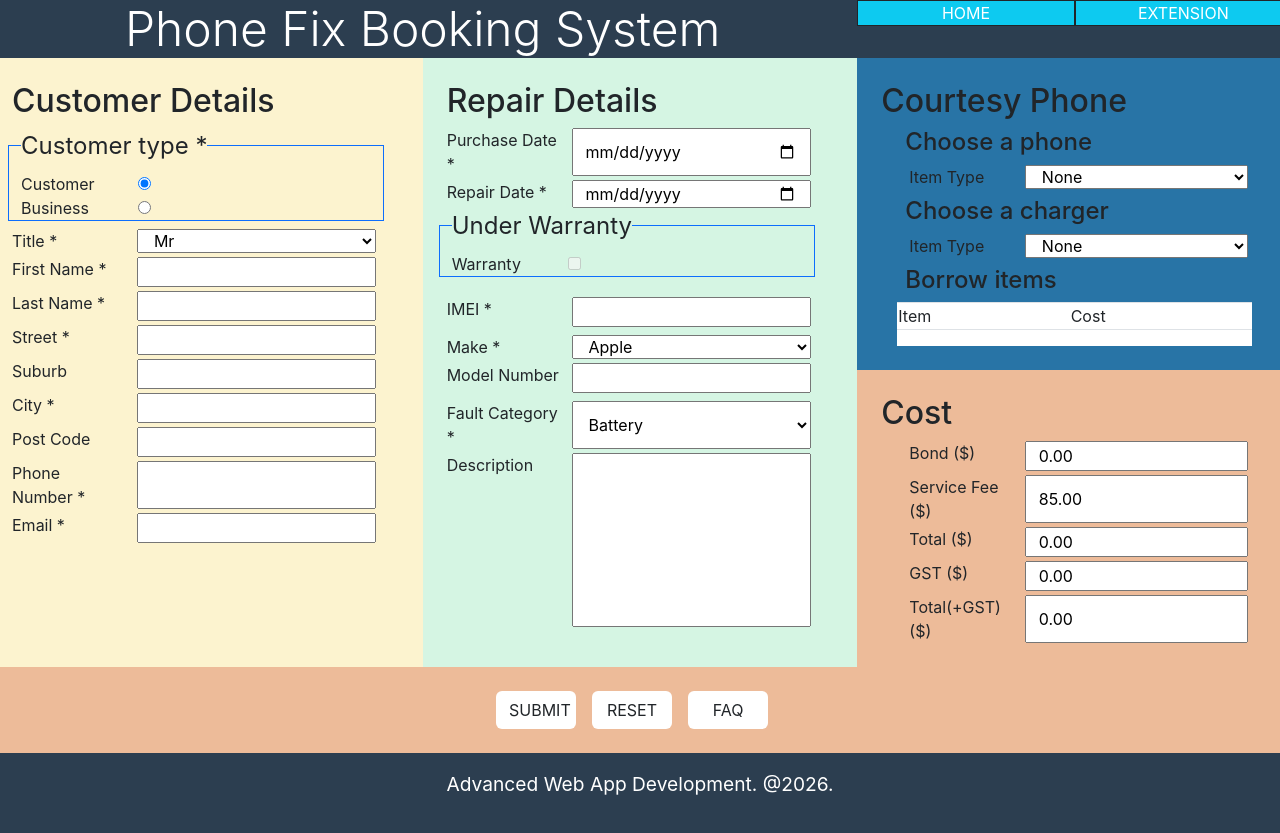
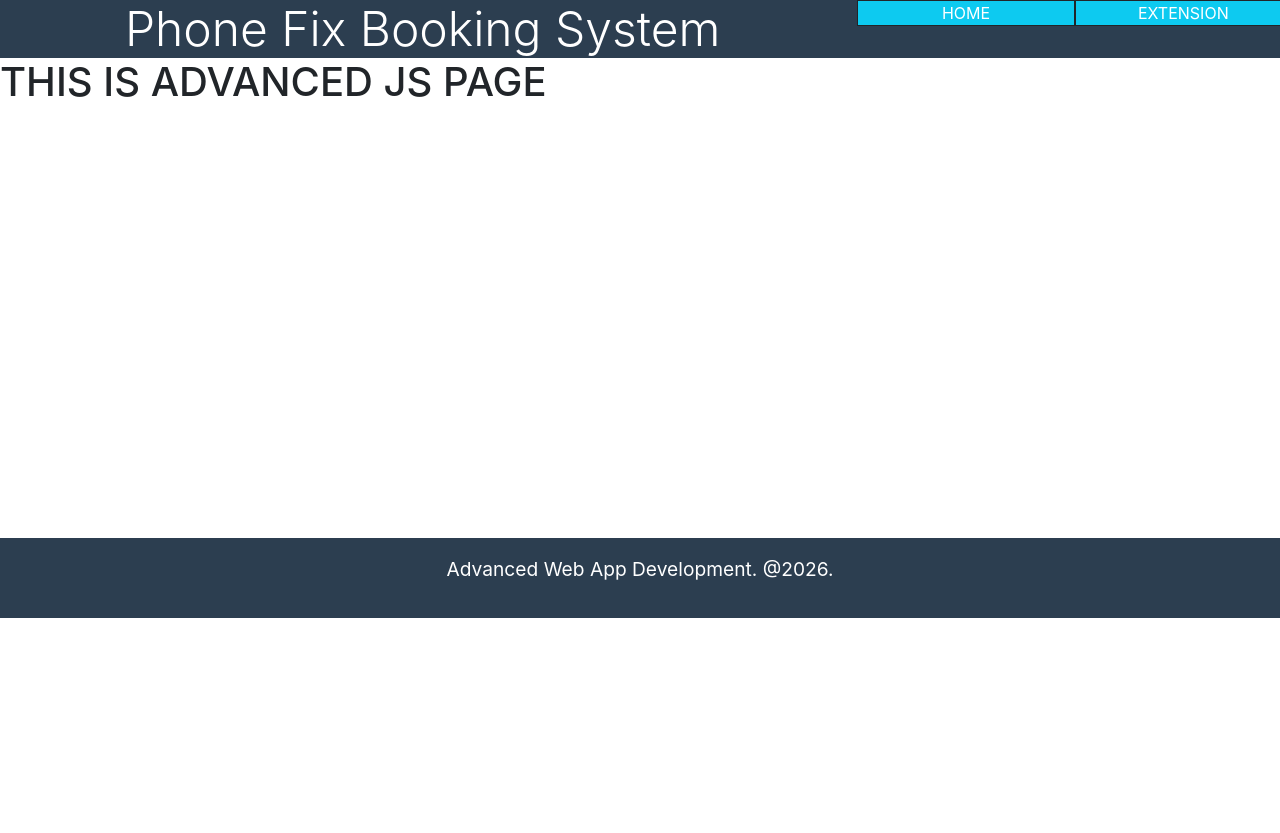
Before and after one commit to ParadoxPrime/project2, a React (Create React App) app: page /advanced-js in a window 1280 px wide. After the commit the page ends 800 px from the top, so only its background shows below. Built offline with nearby package versions, Linux system fonts and the light colour scheme.

Commit message:
routing progress p1

```diff
--- a/package.json
+++ b/package.json
@@ -9,6 +9,7 @@
     "@testing-library/user-event": "^13.5.0",
     "react": "^19.3.0",
     "react-dom": "^19.3.0",
+    "react-router-dom": "^7.18.4",
     "react-scripts": "5.0.1",
     "web-vitals": "^2.1.4"
   },
--- a/src/App.js
+++ b/src/App.js
@@ -2,6 +2,8 @@
 import Header from './my-components/Header'; //import Header Component
 import Footer from './my-components/Footer'; //import Footer Component
 import Home from './my-components/Home'; //import Home Component
+import AdvancedJS from './my-components/AdvancedJS'; //import AdvancedJS Component
+import { BrowserRouter as BrowserRouter, Routes, Route } from 'react-router-dom';
 
 //Function Component "App"
 function App() {
@@ -9,9 +11,14 @@ function App() {
     //Component UI: HTML Rendering
   return (
     <> {/*React Fragment: serve as parent component in JSX and doesn't add anything to the DOM */}
-      <Header />
-      <Home />
-      <Footer />
+      <BrowserRouter>
+        <Header /> {/*Header Component*/}
+        <Routes>
+          <Route path="/" element={<Home />} /> {/*Home Component*/}
+          <Route path="/advanced-js" element={<AdvancedJS />} /> {/*AdvancedJS Component*/}
+        </Routes>
+        <Footer /> {/*Footer Component*/}
+      </BrowserRouter>
     </>
   );
 }
--- /dev/null
+++ b/src/my-components/AdvancedJS.js
@@ -0,0 +1,11 @@
+//Function Component
+function AdvancedJS() {
+    //Component UI: HTML Rendering
+    return(<>
+        <div style={{minHeight: '60vh'}}>
+            <h1>THIS IS ADVANCED JS PAGE</h1>
+        </div>
+    </>);
+}
+//Export this component to the entire app, can be re-used or hooked into other Components
+export default AdvancedJS;
```
Also changed, not shown: 1 other file (tests, documents, lock files or other folders).
